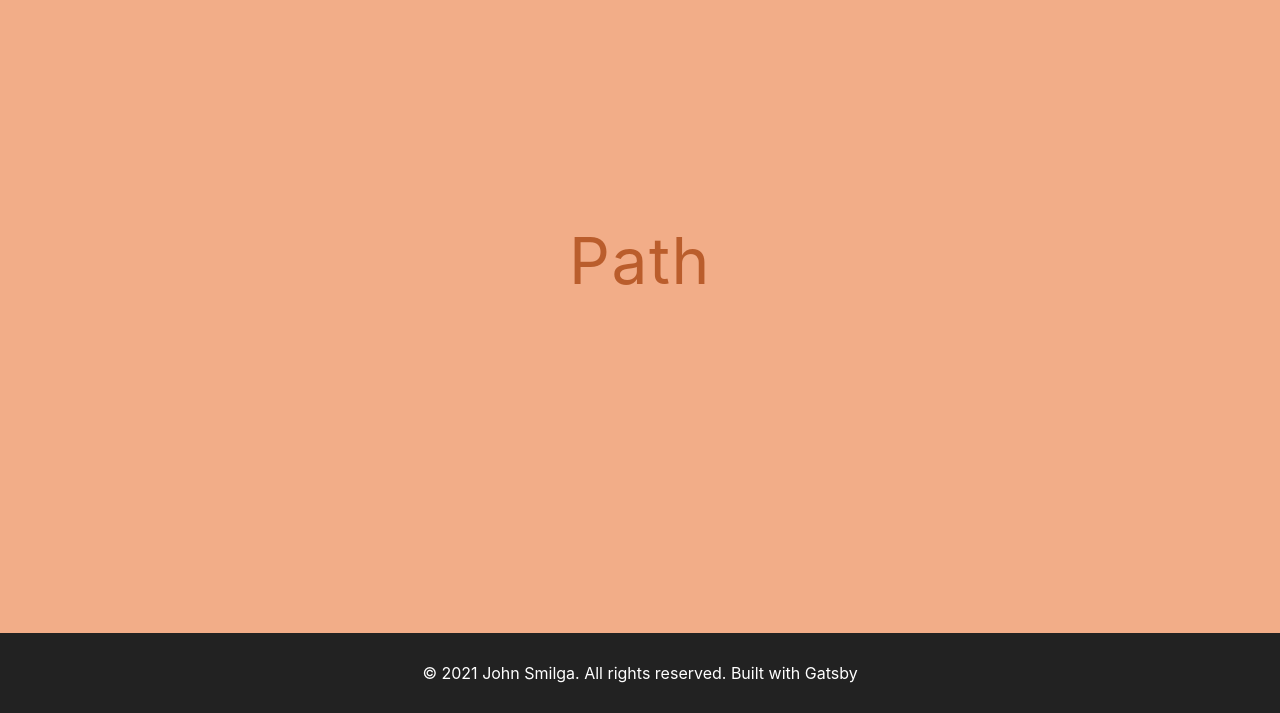
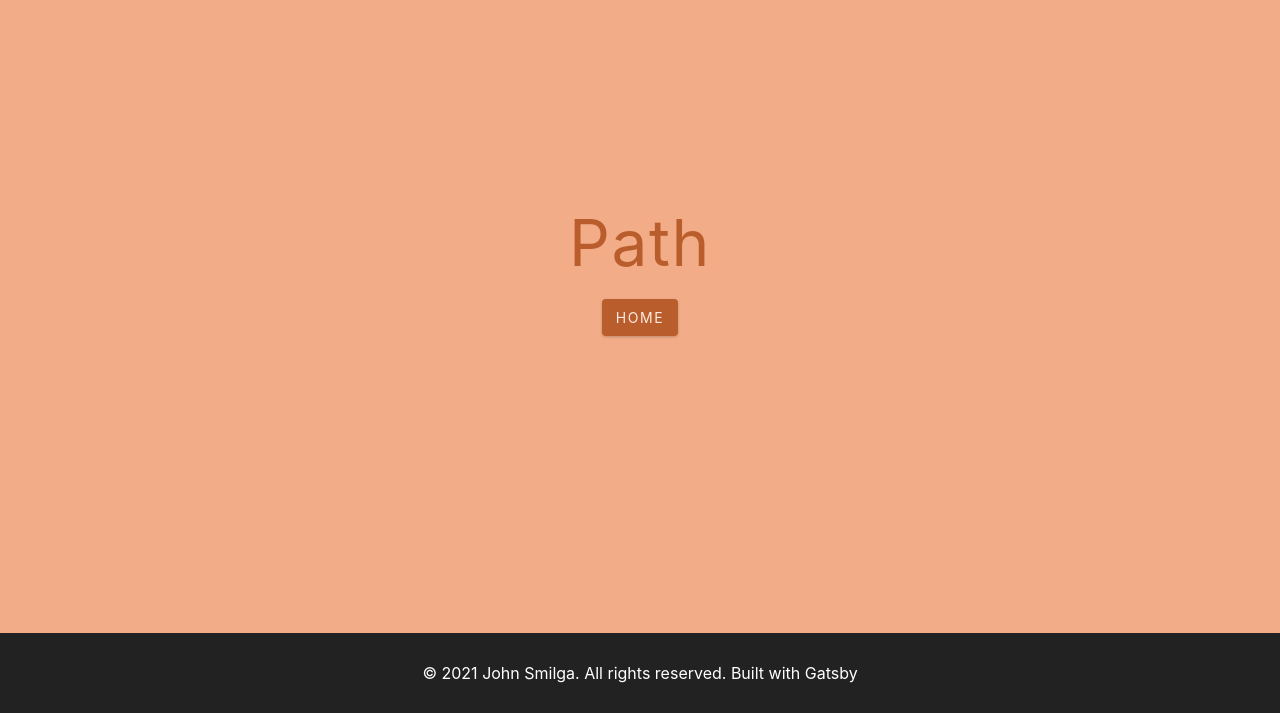
Before and after one commit to jos3ph-m/Airtable-Design, a Gatsby site: page /products/payments in a window 1280 px wide. Shown: the part 87-800 px from the top of the page. Built offline with nearby package versions, Linux system fonts and the light colour scheme; Gatsby itself is replaced by a stand-in of ours; no server answers; what react-instantsearch-dom would draw is missing.

Commit message:
Payments page

```diff
--- a/src/pages/products/payments.js
+++ b/src/pages/products/payments.js
@@ -8,6 +8,9 @@ const Payments = () => {
       <Wrapper>
         <div>
           <h1>path</h1>
+          <Link to="/" className="btn">
+            home
+          </Link>
         </div>
       </Wrapper>
     </Layout>
```
